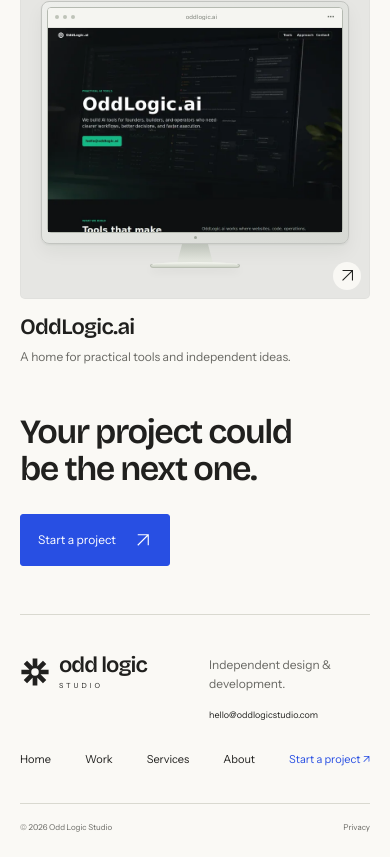
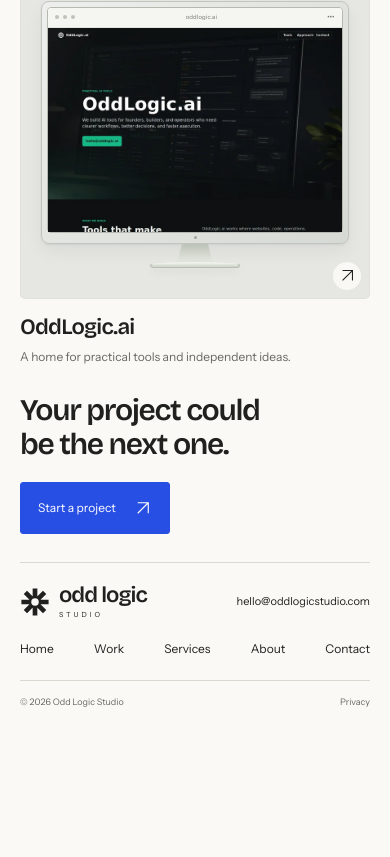
Before and after one commit to sirob511/studio, a Next.js app: page /work in a window 390 px wide. Shown: the part 3317-4174 px from the top of the page. After the commit the page ends 4045 px from the top, so only its background shows below. Built offline with nearby package versions, Linux system fonts and the light colour scheme.

Commit message:
Compact the footer and tighten closing calls to action

```diff
--- /dev/null
+++ b/app/footer.css
@@ -0,0 +1,141 @@
+.footer {
+  padding-top: 24px;
+}
+
+.footer-main {
+  display: flex;
+  align-items: center;
+  gap: 32px;
+  padding-bottom: 22px;
+}
+
+.footer-main > .wordmark {
+  flex-shrink: 0;
+}
+
+.footer-email {
+  font-size: 12px;
+  white-space: nowrap;
+}
+
+.footer-links {
+  display: flex;
+  flex-wrap: wrap;
+  align-items: center;
+  gap: 22px;
+  margin-left: auto;
+  font-size: 12px;
+}
+
+.footer-links a {
+  display: inline-flex;
+  align-items: center;
+  min-height: 32px;
+}
+
+.footer-bottom {
+  display: flex;
+  align-items: center;
+  justify-content: space-between;
+  gap: 16px;
+  padding-block: 10px 14px;
+  border-top: 1px solid var(--line);
+  font-size: 10px;
+  color: var(--muted);
+}
+
+.footer-bottom a {
+  padding-block: 4px;
+}
+
+.inline-cta {
+  display: flex;
+  align-items: center;
+  justify-content: space-between;
+  gap: 32px;
+  padding-block: 36px;
+  border-bottom: 1px solid var(--line);
+}
+
+.inline-cta h2 {
+  font-size: clamp(28px, 3vw, 38px);
+  line-height: 1.12;
+}
+
+.inline-cta .button {
+  flex-shrink: 0;
+}
+
+.faq.section {
+  padding-top: 0;
+  padding-bottom: 28px;
+}
+
+@media (max-width: 900px) {
+  .footer-main {
+    display: grid;
+    grid-template-columns: auto 1fr;
+    gap: 14px 24px;
+    padding-bottom: 16px;
+  }
+
+  .footer-email {
+    justify-self: end;
+  }
+
+  .footer-links {
+    grid-column: 1 / -1;
+    width: 100%;
+    justify-content: flex-end;
+  }
+}
+
+@media (max-width: 650px) {
+  .footer {
+    padding-top: 22px;
+  }
+
+  .footer-main {
+    column-gap: 16px;
+  }
+
+  .footer-email {
+    font-size: 11px;
+  }
+
+  .footer-links {
+    justify-content: space-between;
+    gap: 8px;
+    font-size: 12px;
+  }
+
+  .footer-bottom {
+    font-size: 9px;
+  }
+
+  .inline-cta {
+    flex-direction: column;
+    align-items: flex-start;
+    gap: 20px;
+    padding-block: 28px;
+  }
+
+  .inline-cta h2 {
+    font-size: 30px;
+  }
+
+  .faq.section {
+    padding-bottom: 20px;
+  }
+}
+
+@media (max-width: 360px) {
+  .footer-main {
+    grid-template-columns: 1fr;
+    row-gap: 10px;
+  }
+
+  .footer-email {
+    justify-self: start;
+  }
+}
--- a/app/layout.tsx
+++ b/app/layout.tsx
@@ -1,6 +1,7 @@
 import type { Metadata } from 'next';
 import './globals.css';
 import './home.css';
+import './footer.css';
 import '@/components/studio/project-media.css';
 import '@/components/studio/inquiry.css';
 import {Header,Analytics} from '@/components/studio/interactive';
--- a/components/studio/shared.tsx
+++ b/components/studio/shared.tsx
@@ -71,7 +71,25 @@ export function ProjectCard({ project }: { project: Project; index?: number; fea
 }
 
 export function Footer() {
-  return <footer className="footer wrap"><div className="footer-main"><Wordmark /><p>Independent design & development.<br /><a className="footer-email" href="mailto:hello@oddlogicstudio.com">hello@oddlogicstudio.com</a></p><div className="footer-links"><Link href="/">Home</Link><Link href="/work">Work</Link><Link href="/services">Services</Link><Link href="/about">About</Link><Link href="/contact" data-event="start_project">Start a project <span>↗</span></Link></div></div><div className="footer-bottom"><span>© {new Date().getFullYear()} Odd Logic Studio</span><Link href="/privacy">Privacy</Link></div></footer>;
+  return (
+    <footer className="footer wrap">
+      <div className="footer-main">
+        <Wordmark />
+        <a className="footer-email" href="mailto:hello@oddlogicstudio.com">hello@oddlogicstudio.com</a>
+        <nav className="footer-links" aria-label="Footer navigation">
+          <Link href="/">Home</Link>
+          <Link href="/work">Work</Link>
+          <Link href="/services">Services</Link>
+          <Link href="/about">About</Link>
+          <Link href="/contact" data-event="start_project">Contact</Link>
+        </nav>
+      </div>
+      <div className="footer-bottom">
+        <span>© {new Date().getFullYear()} Odd Logic Studio</span>
+        <Link href="/privacy">Privacy</Link>
+      </div>
+    </footer>
+  );
 }
 
 export function ContactLink({ children = 'Start a project', className = 'button' }: { children?: ReactNode; className?: string }) {
```
Also changed, not shown: verification.json (+24 -0 lines), app/globals.css.
